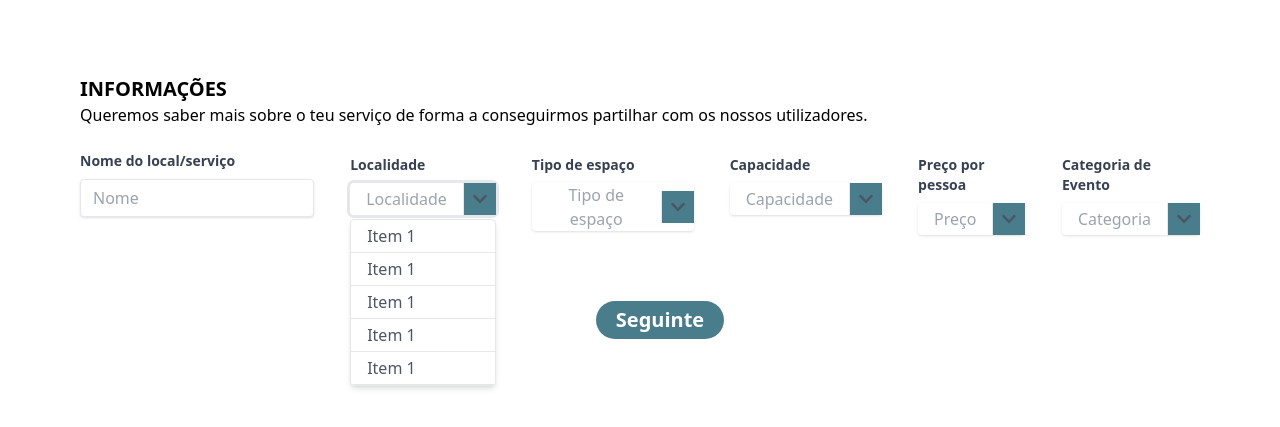
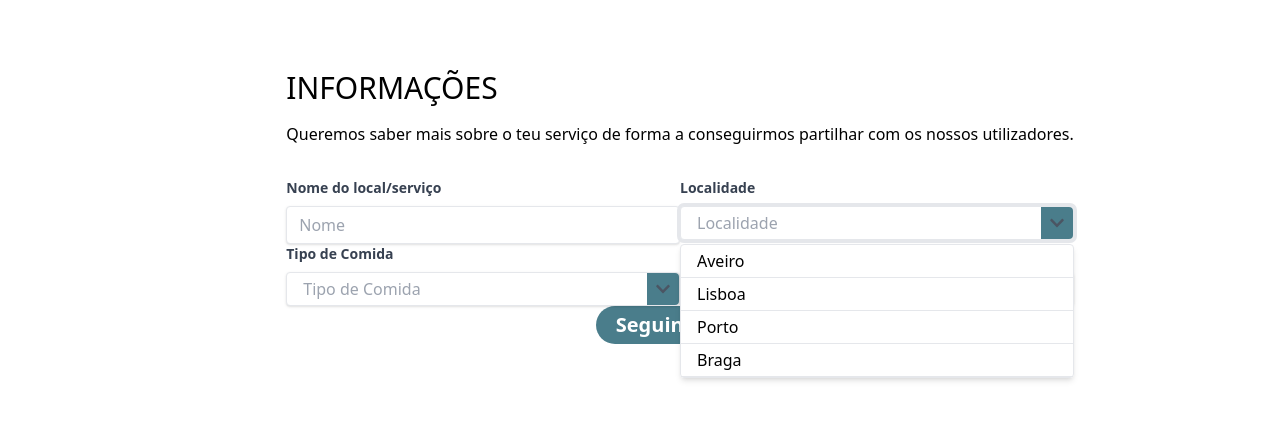
Before and after one commit to yanisfaquir/real_event2, a Next.js app: page /supplierRegister2 in a window 1280 px wide. Both pictures are taken after a click on the button "Localidade". Shown: the part 213-640 px from the top of the page. Built offline with nearby package versions, Linux system fonts and the light colour scheme.

Commit message:
fix(supplierRegister): dropdown

```diff
--- a/src/pages/supplierRegister2.jsx
+++ b/src/pages/supplierRegister2.jsx
@@ -1,40 +1,46 @@
-import React, { useState, useEffect } from 'react';
+import React, { useState } from 'react';
 import GlobalButton from '@/components/globalButton';
-import Image from 'next/image';
 import { FaChevronDown } from 'react-icons/fa';
-import { useRouter } from 'next/router';
 
 const SupplierRegister = () => {
   const [serviceName, setServiceName] = useState('');
   const [errorMessage, setErrorMessage] = useState('');
-  const router = useRouter();
+  const [isOpenLocalidade, setIsOpenLocalidade] = useState(false);
+  const [isOpenTipoComida, setIsOpenTipoComida] = useState(false);
+  const [isOpenPreco, setIsOpenPreco] = useState(false);
+
+  const localidadeCatering = ['Aveiro', 'Lisboa', 'Porto', 'Braga'];
+  const tipoComida = ['Italiana', 'Portuguesa', 'Mexicana', 'Tailandesa'];
+  const precoCatering = ['100€ - 500€', '500€ - 1000€', '1000€ - 5000€', 'Mais de 5000€ '];
+
+  const handleToggleDropdownLocalidade = () => {
+    setIsOpenLocalidade(!isOpenLocalidade);
+  };
+
+  const handleToggleDropdownTipoComida = () => {
+    setIsOpenTipoComida(!isOpenTipoComida);
+  };
+
+  const handleToggleDropdownPreco = () => {
+    setIsOpenPreco(!isOpenPreco);
+  };
 
   const handleSubmit = () => {
     if (!serviceName.trim()) {
       setErrorMessage('Por favor, preencha todos os campos');
     } else {
       setErrorMessage('');
-      router.push('/supplierRegister3');
+      // router.push('/supplierRegister3');
     }
   };
-
-  useEffect(() => {
-    const { service } = router.query;
-    if (service) {
-      console.log('Valor do serviço:', service);
-    } else {
-      console.log('Não há valor de serviço');
-    }
-  }, [router.query]);
 
   return (
     <div className="flex justify-center items-center h-screen">
       <div className="text-left mt-10 ml-20">
-        <h1 className='font-bold text-xl'>INFORMAÇÕES</h1>
-        <p className='text-base'>Queremos saber mais sobre o teu serviço de forma a conseguirmos partilhar com os nossos utilizadores.</p>
-        <div className="mb-5 mr-20 flex">
-          <form className="bg-white pt-6 pb-8 mb-4" onSubmit={(e) => e.preventDefault()}>
-            <div className="mb-4">
+        <h1 className='font-medium text-3xl mb-4'>INFORMAÇÕES</h1>
+        <p className='text-base mb-8'>Queremos saber mais sobre o teu serviço de forma a conseguirmos partilhar com os nossos utilizadores.</p>
+        <div className="flex flex-wrap justify-between ">
+          <div className="w-full md:w-1/2">
             <label className="block text-gray-700 text-sm font-bold mb-2" htmlFor="nome">Nome do local/serviço</label>
             <input
               className="shadow appearance-none border rounded w-full py-2 px-3 text-gray-700 leading-tight focus:outline-none focus:shadow-outline"
@@ -45,193 +51,90 @@ const SupplierRegister = () => {
               onChange={(e) => setServiceName(e.target.value)}
             />
           </div>
-          </form>
 
-                <div className="flex flex-col items-start mt-7 ml-9 ">
-                    <label
-                        className="block text-gray-700 text-sm font-bold"
-                        htmlFor="email"
+          <div className="w-full md:w-1/2">
+            <label className="block text-gray-700 text-sm font-bold" htmlFor="localidade">Localidade</label>
+            <div className="relative flex justify-left items-left pt-2">
+              <button
+                className="relative flex justify-between items-center bg-white border focus:outline-none shadow text-gray-600 rounded focus:ring ring-gray-200 group w-full"
+                onClick={handleToggleDropdownLocalidade}
               >
-                    Localidade
-                    </label>
-                    <div className="relative flex justify-left items-left pt-2 ">
-                        <button className="relative flex justify-center items-center bg-white bordar focus:outline-none shadow text-gray-600 rounded focus:ring ring-gray-200 group">
-                            <p className="px-4  text-gray-400">Localidade</p>
-                            <span className="bg-customBlue  border-l p-2 hover:bg-gray-100">
+                <p className="px-4 text-gray-400">Localidade</p>
+                <div className="flex items-center">
+                  <div className="bg-customBlue p-2 hover:bg-gray-100 rounded-r">
                     <FaChevronDown />
-                            </span>
-                            <div className="absolute hidden group-focus:block top-full min-w-full w-max bg-white shadow-md mt-1 rounded">
+                  </div>
+                </div>
+              </button>
+              {isOpenLocalidade && (
+                <div className="absolute z-50 top-full left-0 w-full bg-white shadow-md mt-1 rounded">
                   <ul className="text-left border rounded">
-                                    <li className="px-4 py-1 hover:bg-gray-100 border-b">
-                                        Item 1
+                    {localidadeCatering.map((localidadeItem, index) => (
+                      <li key={index} className="px-4 py-1 hover:bg-gray-100 border-b">
+                        {localidadeItem}
                       </li>
-                                    <li className="px-4 py-1 hover:bg-gray-100 border-b">
-                                        Item 1
-                                    </li>
-                                    <li className="px-4 py-1 hover:bg-gray-100 border-b">
-                                        Item 1
-                                    </li>
-                                    <li className="px-4 py-1 hover:bg-gray-100 border-b">
-                                        Item 1
-                                    </li>
-                                    <li className="px-4 py-1 hover:bg-gray-100 border-b">
-                                        Item 1
-                                    </li>
+                    ))}
                   </ul>
                 </div>
-                        </button>
+              )}
             </div>
           </div>
 
-                <div className="flex flex-col items-start mt-7 ml-9 ">
-                    <label
-                        className="block text-gray-700 text-sm font-bold"
-                        htmlFor="email"
+          <div className="w-full md:w-1/2">
+            <label className="block text-gray-700 text-sm font-bold" htmlFor="Tipo de Comida">Tipo de Comida</label>
+            <div className="relative flex justify-left items-left pt-2">
+              <button
+                className="relative flex justify-between items-center bg-white border focus:outline-none shadow text-gray-600 rounded focus:ring ring-gray-200 group w-full"
+                onClick={handleToggleDropdownTipoComida}
               >
-                    Tipo de espaço
-                    </label>
-                    <div className="relative flex justify-left items-left pt-2 ">
-                        <button className="relative flex justify-center items-center bg-white bordar focus:outline-none shadow text-gray-600 rounded focus:ring ring-gray-200 group">
-                            <p className="px-4  text-gray-400">Tipo de espaço</p>
-                            <span className="bg-customBlue  border-l p-2 hover:bg-gray-100">
+                <p className="px-4 text-gray-400">Tipo de Comida</p>
+                <div className="flex items-center">
+                  <div className="bg-customBlue p-2 hover:bg-gray-100 rounded-r">
                     <FaChevronDown />
-                            </span>
-                            <div className="absolute hidden group-focus:block top-full min-w-full w-max bg-white shadow-md mt-1 rounded">
+                  </div>
+                </div>
+              </button>
+              {isOpenTipoComida && (
+                <div className="absolute z-50 top-full left-0 w-full bg-white shadow-md mt-1 rounded">
                   <ul className="text-left border rounded">
-                                    <li className="px-4 py-1 hover:bg-gray-100 border-b">
-                                        Item 1
+                    {tipoComida.map((tipoComidaItem, index) => (
+                      <li key={index} className="px-4 py-1 hover:bg-gray-100 border-b">
+                        {tipoComidaItem}
                       </li>
-                                    <li className="px-4 py-1 hover:bg-gray-100 border-b">
-                                        Item 1
-                                    </li>
-                                    <li className="px-4 py-1 hover:bg-gray-100 border-b">
-                                        Item 1
-                                    </li>
-                                    <li className="px-4 py-1 hover:bg-gray-100 border-b">
-                                        Item 1
-                                    </li>
-                                    <li className="px-4 py-1 hover:bg-gray-100 border-b">
-                                        Item 1
-                                    </li>
+                    ))}
                   </ul>
                 </div>
-                        </button>
+              )}
             </div>
           </div>
 
-                <div className="flex flex-col items-start mt-7 ml-9 ">
-                    <label
-                        className="block text-gray-700 text-sm font-bold"
-                        htmlFor="email"
+          <div className="w-full md:w-1/2">
+            <label className="block text-gray-700 text-sm font-bold" htmlFor="preco">Preço</label>
+            <div className="relative flex justify-left items-left pt-2">
+              <button
+                className="relative flex justify-between items-center bg-white border focus:outline-none shadow text-gray-600 rounded focus:ring ring-gray-200 group w-full"
+                onClick={handleToggleDropdownPreco}
               >
-                    Capacidade
-                    </label>
-                    <div className="relative flex justify-left items-left pt-2 ">
-                        <button className="relative flex justify-center items-center bg-white bordar focus:outline-none shadow text-gray-600 rounded focus:ring ring-gray-200 group">
-                            <p className="px-4  text-gray-400">Capacidade</p>
-                            <span className="bg-customBlue  border-l p-2 hover:bg-gray-100">
+                <p className="px-4 text-gray-400">Preço</p>
+                <div className="flex items-center">
+                  <div className="bg-customBlue p-2 hover:bg-gray-100 rounded-r">
                     <FaChevronDown />
-                            </span>
-                            <div className="absolute hidden group-focus:block top-full min-w-full w-max bg-white shadow-md mt-1 rounded">
+                  </div>
+                </div>
+              </button>
+              {isOpenPreco && (
+                <div className="absolute z-50 top-full left-0 w-full bg-white shadow-md mt-1 rounded">
                   <ul className="text-left border rounded">
-                                    <li className="px-4 py-1 hover:bg-gray-100 border-b">
-                                        Item 1
+                    {precoCatering.map((precoItem, index) => (
+                      <li key={index} className="px-4 py-1 hover:bg-gray-100 border-b">
+                        {precoItem}
                       </li>
-                                    <li className="px-4 py-1 hover:bg-gray-100 border-b">
-                                        Item 1
-                                    </li>
-                                    <li className="px-4 py-1 hover:bg-gray-100 border-b">
-                                        Item 1
-                                    </li>
-                                    <li className="px-4 py-1 hover:bg-gray-100 border-b">
-                                        Item 1
-                                    </li>
-                                    <li className="px-4 py-1 hover:bg-gray-100 border-b">
-                                        Item 1
-                                    </li>
+                    ))}
                   </ul>
                 </div>
-                        </button>
+              )}
             </div>
           </div>
-
-
-                <div className="flex flex-col items-start mt-7 ml-9 ">
-                    <label
-                        className="block text-gray-700 text-sm font-bold"
-                        htmlFor="email"
-                    >
-                    Preço por pessoa
-                    </label>
-                    <div className="relative flex justify-left items-left pt-2 ">
-                        <button className="relative flex justify-center items-center bg-white bordar focus:outline-none shadow text-gray-600 rounded focus:ring ring-gray-200 group">
-                            <p className="px-4  text-gray-400">Preço</p>
-                            <span className="bg-customBlue  border-l p-2 hover:bg-gray-100">
-                                <FaChevronDown />
-                            </span>
-                            <div className="absolute hidden group-focus:block top-full min-w-full w-max bg-white shadow-md mt-1 rounded">
-                                <ul className="text-left border rounded">
-                                    <li className="px-4 py-1 hover:bg-gray-100 border-b">
-                                        Item 1
-                                    </li>
-                                    <li className="px-4 py-1 hover:bg-gray-100 border-b">
-                                        Item 1
-                                    </li>
-                                    <li className="px-4 py-1 hover:bg-gray-100 border-b">
-                                        Item 1
-                                    </li>
-                                    <li className="px-4 py-1 hover:bg-gray-100 border-b">
-                                        Item 1
-                                    </li>
-                                    <li className="px-4 py-1 hover:bg-gray-100 border-b">
-                                        Item 1
-                                    </li>
-                                </ul>
-                            </div>
-                        </button>
-                    </div>
-                </div>
-
-
-
-                <div className="flex flex-col items-start mt-7 ml-9 ">
-                    <label
-                        className="block text-gray-700 text-sm font-bold"
-                        htmlFor="email"
-                    >
-                    Categoria de Evento
-                    </label>
-                    <div className="relative flex justify-left items-left pt-2 ">
-                        <button className="relative flex justify-center items-center bg-white bordar focus:outline-none shadow text-gray-600 rounded focus:ring ring-gray-200 group">
-                            <p className="px-4  text-gray-400">Categoria</p>
-                            <span className="bg-customBlue  border-l p-2 hover:bg-gray-100">
-                                <FaChevronDown />
-                            </span>
-                            <div className="absolute hidden group-focus:block top-full min-w-full w-max bg-white shadow-md mt-1 rounded">
-                                <ul className="text-left border rounded">
-                                    <li className="px-4 py-1 hover:bg-gray-100 border-b">
-                                        Item 1
-                                    </li>
-                                    <li className="px-4 py-1 hover:bg-gray-100 border-b">
-                                        Item 1
-                                    </li>
-                                    <li className="px-4 py-1 hover:bg-gray-100 border-b">
-                                        Item 1
-                                    </li>
-                                    <li className="px-4 py-1 hover:bg-gray-100 border-b">
-                                        Item 1
-                                    </li>
-                                    <li className="px-4 py-1 hover:bg-gray-100 border-b">
-                                        Item 1
-                                    </li>
-                                </ul>
-                            </div>
-                        </button>
-                    </div>
-                </div>
-
-
-
         </div>
 
         {errorMessage && <p className="text-red-500 text-xs italic mb-4">{errorMessage}</p>}
```
Lines whose indentation alone changed are shown as unchanged.
